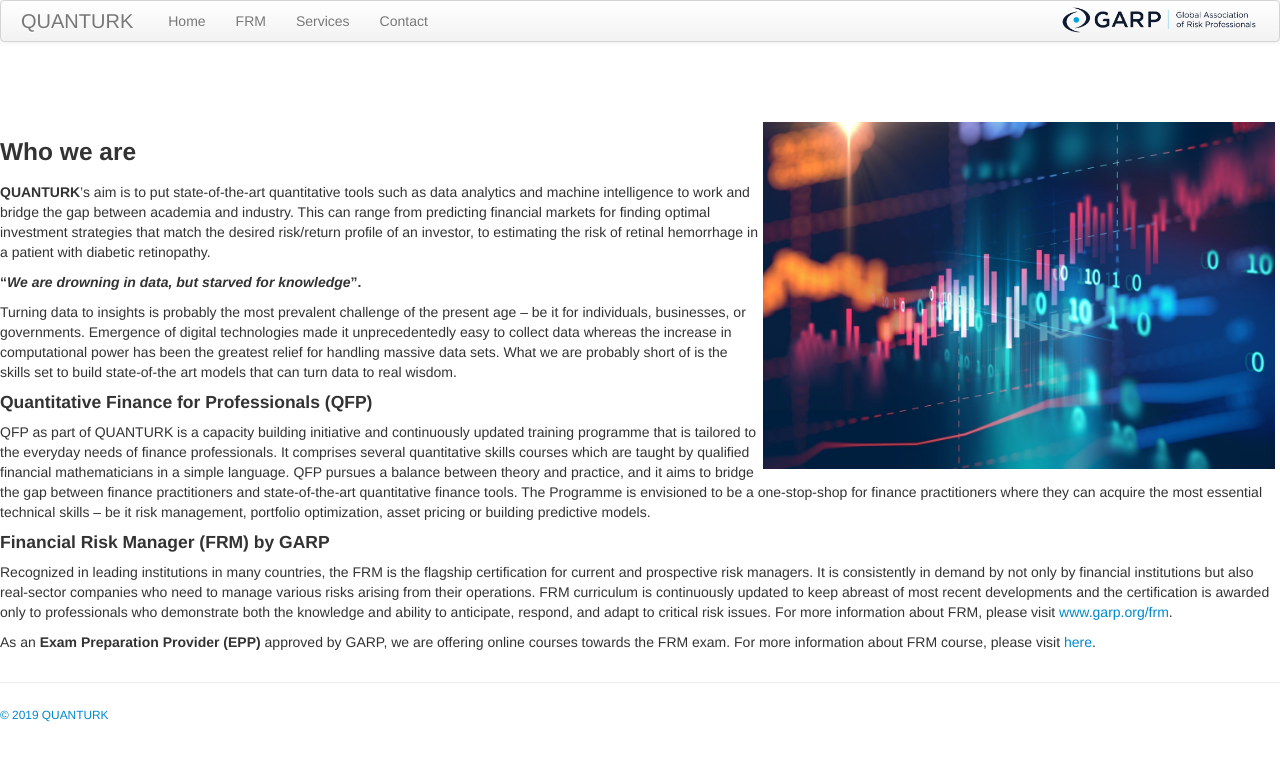
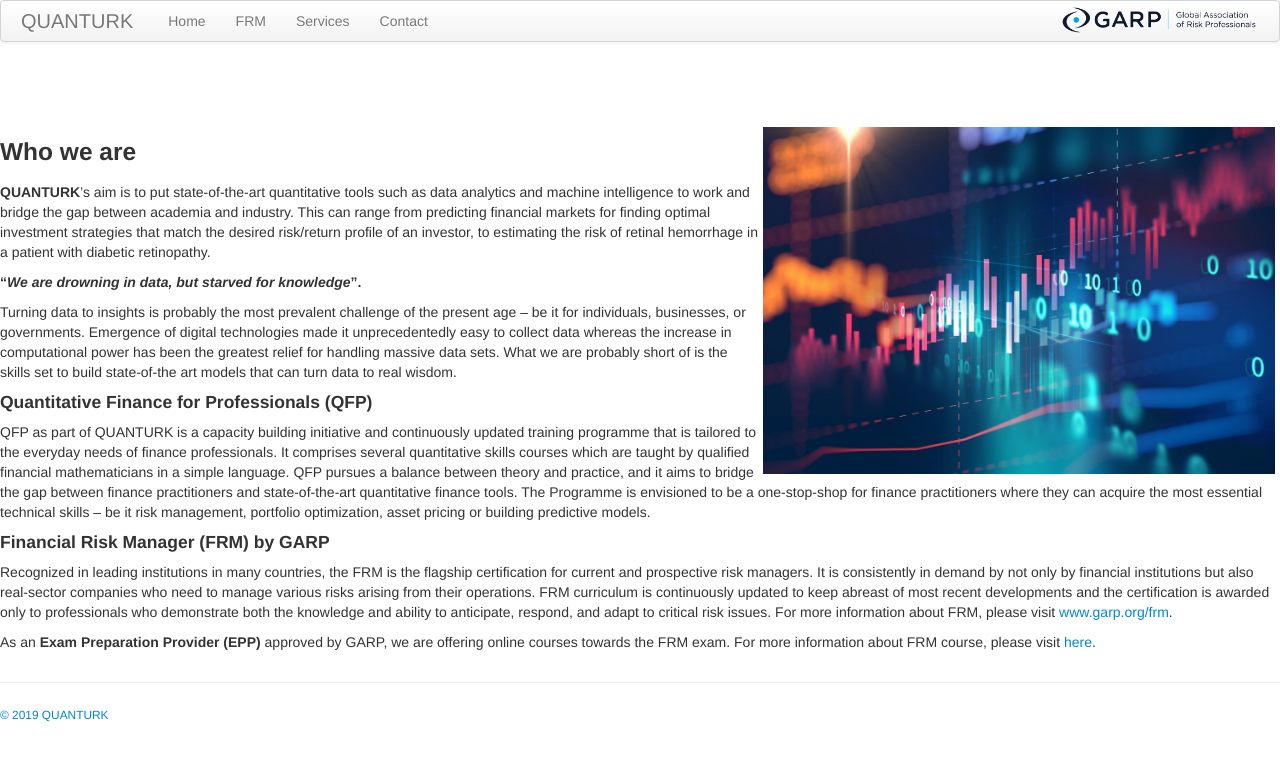
Before and after one commit to quanturk/quanturk.github.io, a Jekyll site: the page built from index.md, in a window 1280 px wide. Shown: the top 761 px of the page. Built offline with Jekyll 4.4.1, drawn with Linux system fonts in a browser that asks for light colours.

Commit message:
Update index.md

```diff
--- a/index.md
+++ b/index.md
@@ -4,7 +4,7 @@
 ---
 
 <br><br><br>
-<img src="figures/front.jpg" width="40%" alt="Site logo" align = "right" style="margin:0px 5px">
+<img src="figures/front.jpg" width="40%" alt="Site logo" align = "right" style="margin:5px 5px">
 
 ### Who we are
 
```
